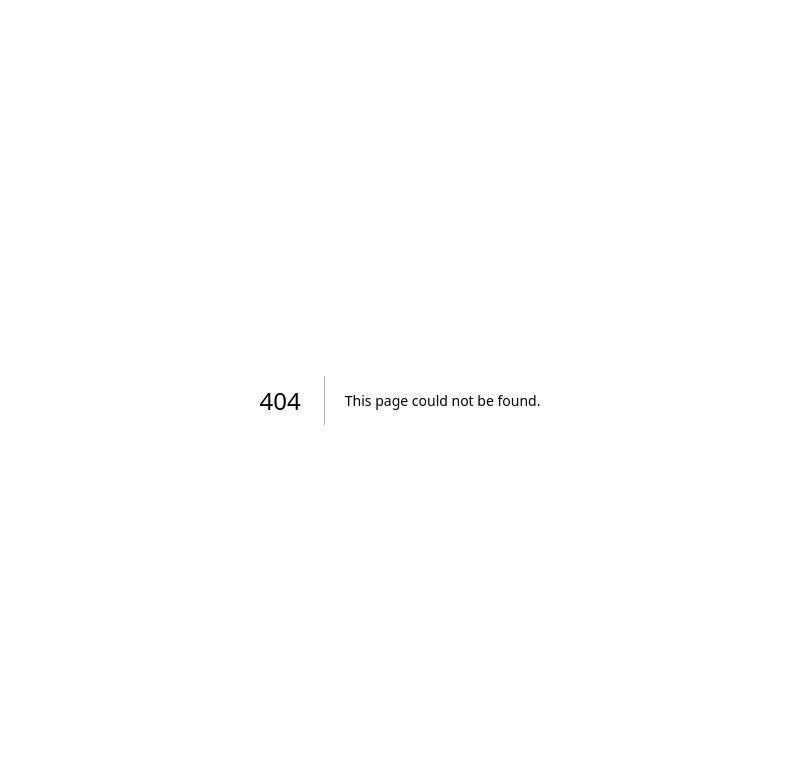
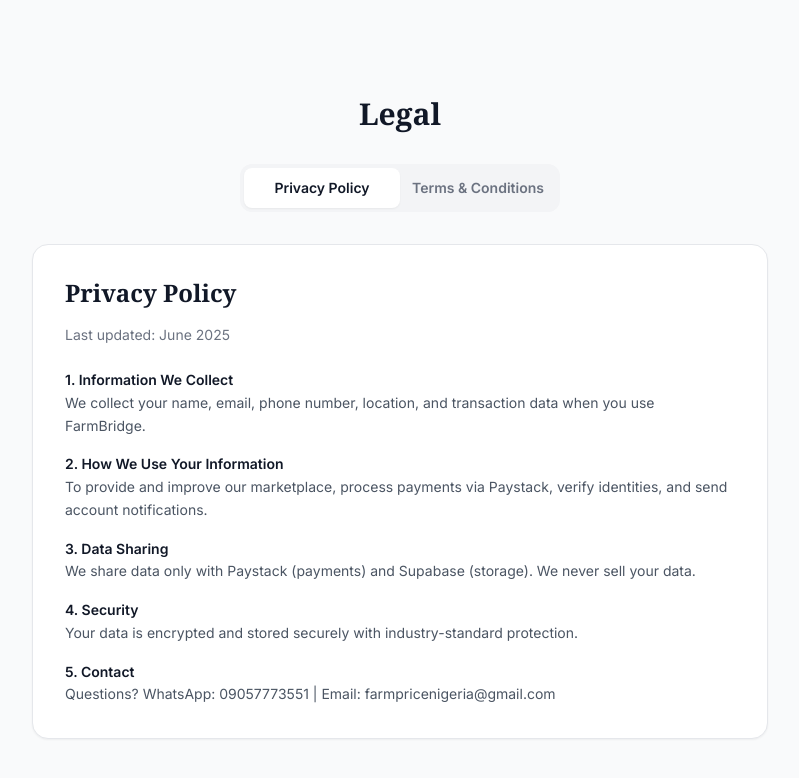
Before and after one commit to marvelmikel5625-hub/Farmbridge, a Next.js app: page /legal in a window 1280 px wide. Before the commit this address had no page. Shown: the top 778 px of the page, without its empty margins (240-1039 px from the left). Built offline with nearby package versions, Linux system fonts and the light colour scheme; a web font is replaced by a local one.

Commit message:
Create LegalPage component with privacy and terms tabs

```diff
--- /dev/null
+++ b/app/legal/page.tsx
@@ -0,0 +1,52 @@
+'use client';
+
+import { useState } from 'react';
+
+export default function LegalPage() {
+  const [tab, setTab] = useState<'privacy' | 'terms'>('privacy');
+
+  return (
+    <div className="min-h-screen bg-gray-50 pt-24 pb-16">
+      <div className="max-w-3xl mx-auto px-4">
+
+        <h1 className="text-3xl font-serif font-bold text-gray-900 text-center mb-8">Legal</h1>
+
+        <div className="flex bg-gray-100 rounded-xl p-1 mb-8 max-w-xs mx-auto">
+          <button onClick={() => setTab('privacy')} className={`flex-1 py-2.5 text-sm font-semibold rounded-lg transition ${tab === 'privacy' ? 'bg-white text-gray-900 shadow-sm' : 'text-gray-500'}`}>Privacy Policy</button>
+          <button onClick={() => setTab('terms')} className={`flex-1 py-2.5 text-sm font-semibold rounded-lg transition ${tab === 'terms' ? 'bg-white text-gray-900 shadow-sm' : 'text-gray-500'}`}>Terms & Conditions</button>
+        </div>
+
+        <div className="bg-white rounded-2xl shadow-sm border border-gray-200 p-8">
+          {tab === 'privacy' && (
+            <div>
+              <h2 className="text-2xl font-serif font-bold text-gray-900 mb-4">Privacy Policy</h2>
+              <p className="text-gray-500 text-sm mb-6">Last updated: June 2025</p>
+              <div className="space-y-4 text-sm text-gray-600 leading-relaxed">
+                <div><h3 className="font-semibold text-gray-900">1. Information We Collect</h3><p>We collect your name, email, phone number, location, and transaction data when you use FarmBridge.</p></div>
+                <div><h3 className="font-semibold text-gray-900">2. How We Use Your Information</h3><p>To provide and improve our marketplace, process payments via Paystack, verify identities, and send account notifications.</p></div>
+                <div><h3 className="font-semibold text-gray-900">3. Data Sharing</h3><p>We share data only with Paystack (payments) and Supabase (storage). We never sell your data.</p></div>
+                <div><h3 className="font-semibold text-gray-900">4. Security</h3><p>Your data is encrypted and stored securely with industry-standard protection.</p></div>
+                <div><h3 className="font-semibold text-gray-900">5. Contact</h3><p>Questions? WhatsApp: 09057773551 | Email: farmpricenigeria@gmail.com</p></div>
+              </div>
+            </div>
+          )}
+          {tab === 'terms' && (
+            <div>
+              <h2 className="text-2xl font-serif font-bold text-gray-900 mb-4">Terms & Conditions</h2>
+              <p className="text-gray-500 text-sm mb-6">Last updated: June 2025</p>
+              <div className="space-y-4 text-sm text-gray-600 leading-relaxed">
+                <div><h3 className="font-semibold text-gray-900">1. Acceptance</h3><p>By using FarmBridge, you agree to these terms.</p></div>
+                <div><h3 className="font-semibold text-gray-900">2. Accounts</h3><p>Provide accurate information. You are responsible for your account security.</p></div>
+                <div><h3 className="font-semibold text-gray-900">3. Sellers</h3><p>List products accurately with real photos. Fulfill orders promptly.</p></div>
+                <div><h3 className="font-semibold text-gray-900">4. Buyers</h3><p>Complete payment before delivery. Inspect products and report issues within 72 hours.</p></div>
+                <div><h3 className="font-semibold text-gray-900">5. Payments</h3><p>All payments processed via Paystack escrow. Funds released after delivery confirmation.</p></div>
+                <div><h3 className="font-semibold text-gray-900">6. Disputes</h3><p>Raise disputes within 72 hours. FarmBridge reviews evidence and makes fair resolutions.</p></div>
+                <div><h3 className="font-semibold text-gray-900">7. Contact</h3><p>WhatsApp: 09057773551 | Email: farmpricenigeria@gmail.com</p></div>
+              </div>
+            </div>
+          )}
+        </div>
+      </div>
+    </div>
+  );
+}
```
